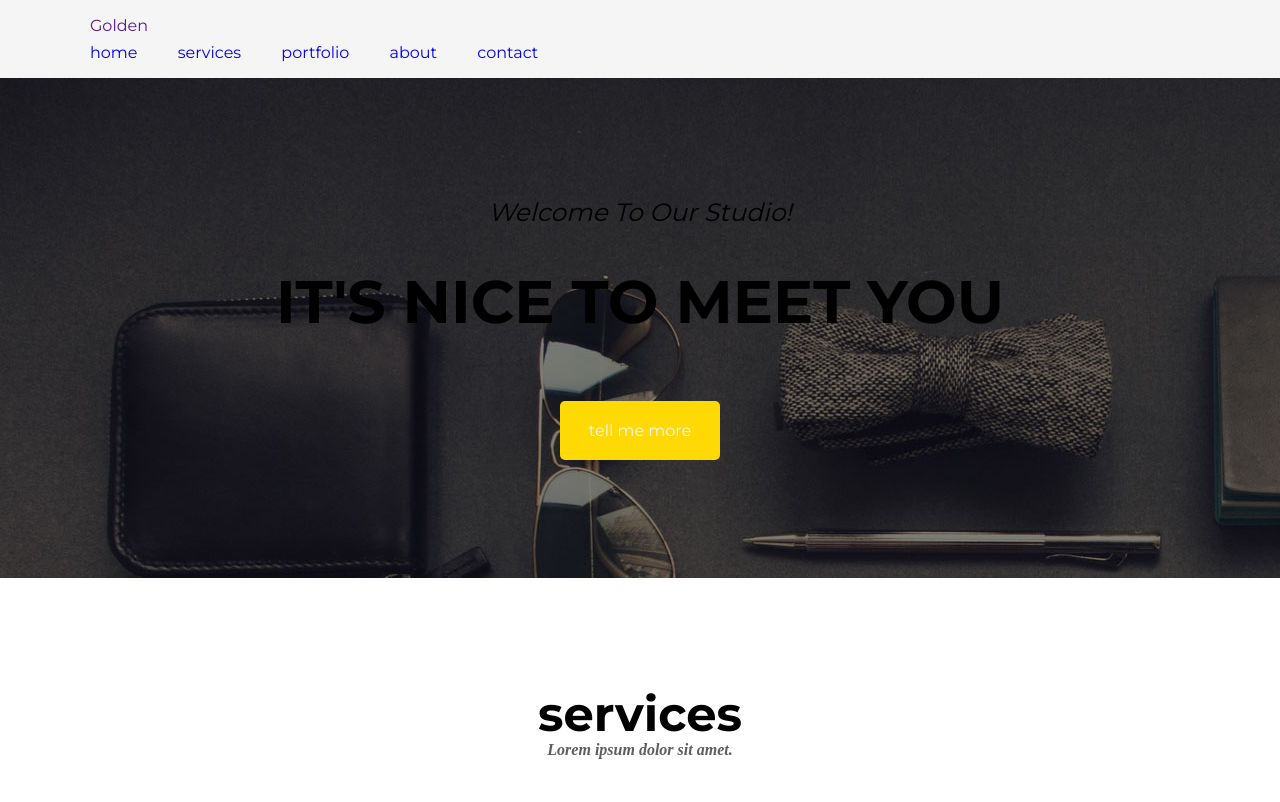
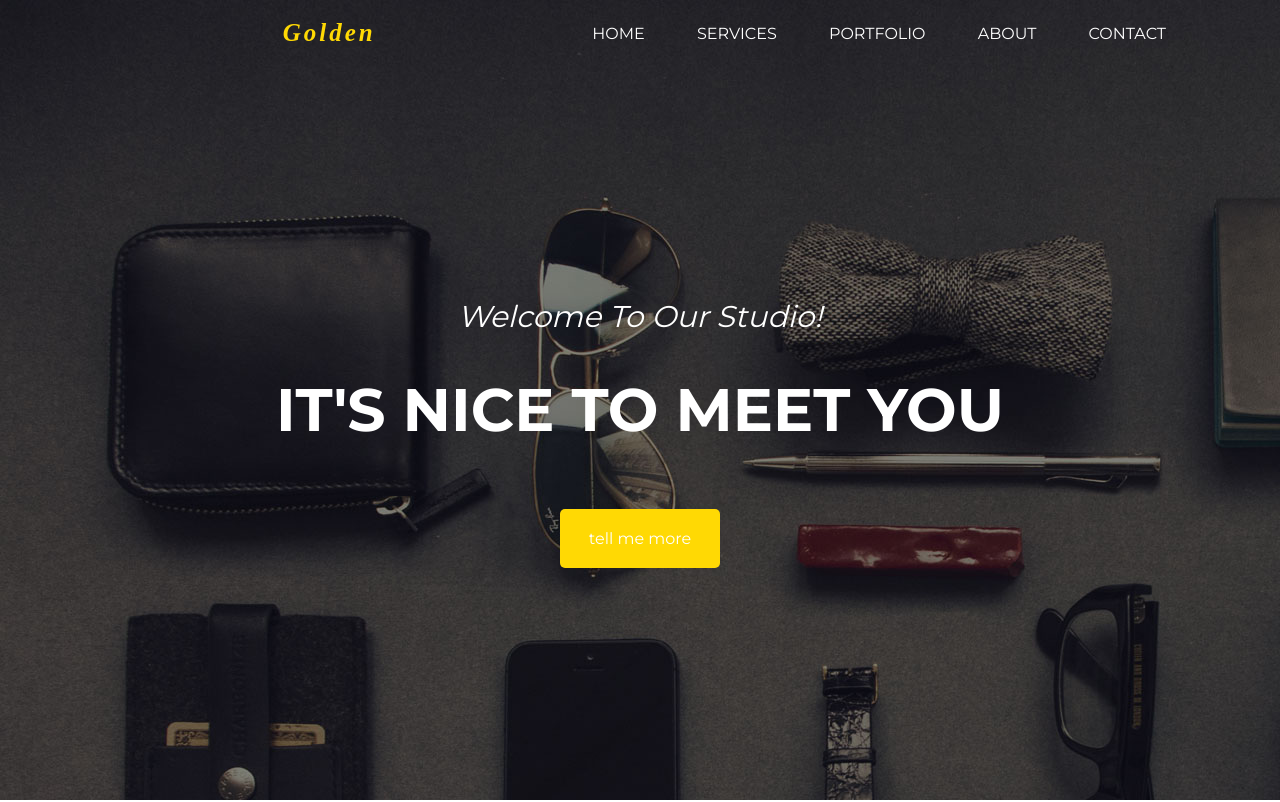
Before and after one commit to BielecPiotr/4.6.2, a website: page index.html in a window 1280 px wide. Shown: the top 802 px of the page. Drawn offline with Linux system fonts and the light colour scheme; files whose address does not match are found by name; a web font is replaced by a local one.

Commit message:
styled navigation

```diff
--- a/index.html
+++ b/index.html
@@ -8,16 +8,18 @@
     <link href="https://fonts.googleapis.com/css?family=Montserrat:400,700" rel="stylesheet" type="text/css">
     <link href="https://fonts.googleapis.com/css?family=Droid+Serif:400,700,400italic,700italic" rel="stylesheet" type="text/css">
     <link href="https://fonts.googleapis.com/css?family=Roboto+Slab:400,100,300,700" rel="stylesheet" type="text/css">
+    <link href="https://fonts.googleapis.com/css2?family=Grand+Hotel&display=swap" rel="stylesheet">
 
     <link rel="stylesheet" href="https://cdnjs.cloudflare.com/ajax/libs/font-awesome/5.9.0/css/all.min.css">
     <link rel="stylesheet" href="vendor/bootstrap-grid.css">
     <link rel="stylesheet" href="css/style.css">
 </head>
 <body>
-    <div>
+    <header class="splash">
+      <img src="images/header.jpg" alt="" class="background">
       <nav class="navigation">
         <div class="container">
-            <a href="">Golden</a>
+            <a class="golden" href="">Golden</a>
             <ul>
               <li>
                 <a href="#">home</a>
@@ -37,8 +39,6 @@
             </ul>
           </div>
     </nav>
-    </div>
-    <header class="splash">
         <div class="splash-inner">
             <h1 class="page-title">Welcome To Our Studio!</h1>
             <h2 class="page-subtitle">It's nice to meet you</h2>
--- a/sass/style.scss
+++ b/sass/style.scss
@@ -4,7 +4,7 @@ $font-main: "Montserrat";
 $font-second: "Droid Serief";
 $font-third: "Roboto";
 
-$color-main: #f5f5f5;
+$color-main: #ffffff;
 $color-second: #ffd904;
 $color-text-main: #000000;
 $color-text-second: #5e5e5e;
@@ -98,8 +98,26 @@ p {
 /* navigation */
 
 .navigation {
-    background: $color-main;
     padding: 12px 0;
+
+
+    .container  {
+      display: flex;
+      flex-direction: row;
+      justify-content: center;
+      align-items: center;
+
+      .golden {
+        margin: 0 auto;
+        color: $color-second;
+        font-size: 25px;
+        font-weight: bolder;
+        font-style: italic;
+        font-family: 'Grand Hotel';
+        letter-spacing: 3px;
+        text-decoration: none;
+      }
+    }
 
     ul {
       padding: 0;
@@ -110,7 +128,6 @@ p {
     li {
       display: inline-block;
       position: relative;
-      margin: 0 36px 0 0;
 
       ul {
         display: none;
@@ -121,24 +138,20 @@ p {
         -moz-transform: translateX(-50%);
         -ms-transform: translateX(-50%);
         -o-transform: translateX(-50%);
+        justify-content: flex-end;
       }
     }
 
-    li:hover ul {
+
+    li a {
+      color: $color-text-main;
       display: block;
-      position: absolute;
-      background: $color-text-main;
+      padding: 0 24px;
+      text-decoration: none;
+      color: $color-main;
+      text-transform: uppercase;
     }
 
-    li ul li a {
-      color: $color-main;
-      display: block;
-      padding: 0 24px;
-    }
-
-    a {
-      text-decoration: none;
-    }
 
     a:hover {
       color: $color-second;
@@ -158,9 +171,18 @@ p {
   /* Header */
 
   .splash {
-    background-image: url(images/header.jpg);
-    min-height: 500px;
+    background-image: url("images/header.jpg");
+    height: 100vh;
     display: flex;
+    flex-direction: column;
+
+    .background {
+      z-index: -2;
+      position: absolute;
+      width: 100%;
+      height: 100%;
+      object-fit: cover;
+    }
   }
 
   .splash-inner {
@@ -171,11 +193,12 @@ p {
 
   .page-title {
     margin: 0 auto;
-    font-size: 25px;
+    font-size: 30px;
     font-style: italic;
     font-weight: lighter;
     font-family: $font-main;
     line-height: 1.2;
+    color: $color-main;
 
     span {
       font-family: $font-second;
@@ -189,6 +212,7 @@ p {
     font-weight: lighter;
     font-weight: bold;
     text-transform: uppercase;
+    color: $color-main;
   }
 
   /* services */
```
Also changed, not shown: css/style.css, 1 other file.
